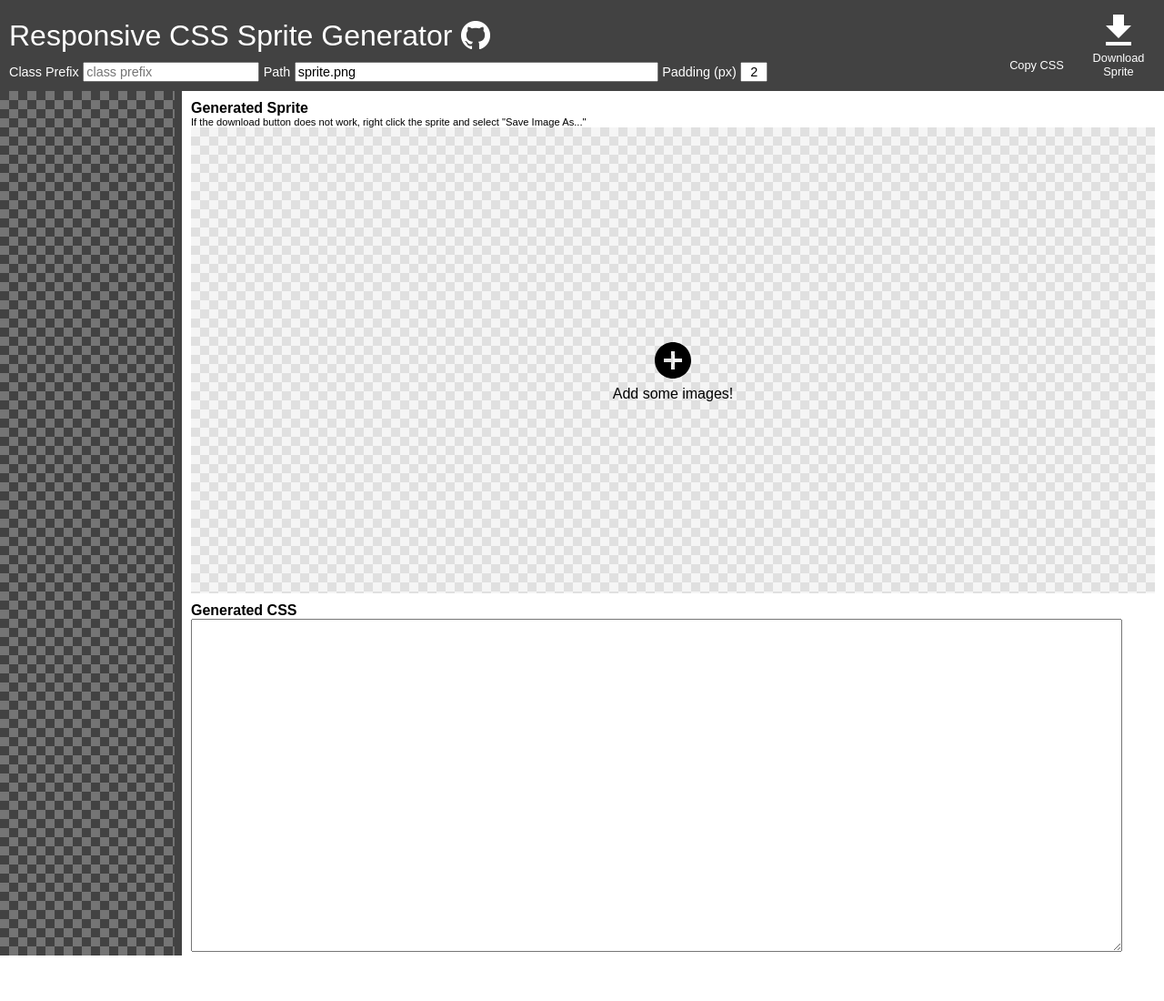
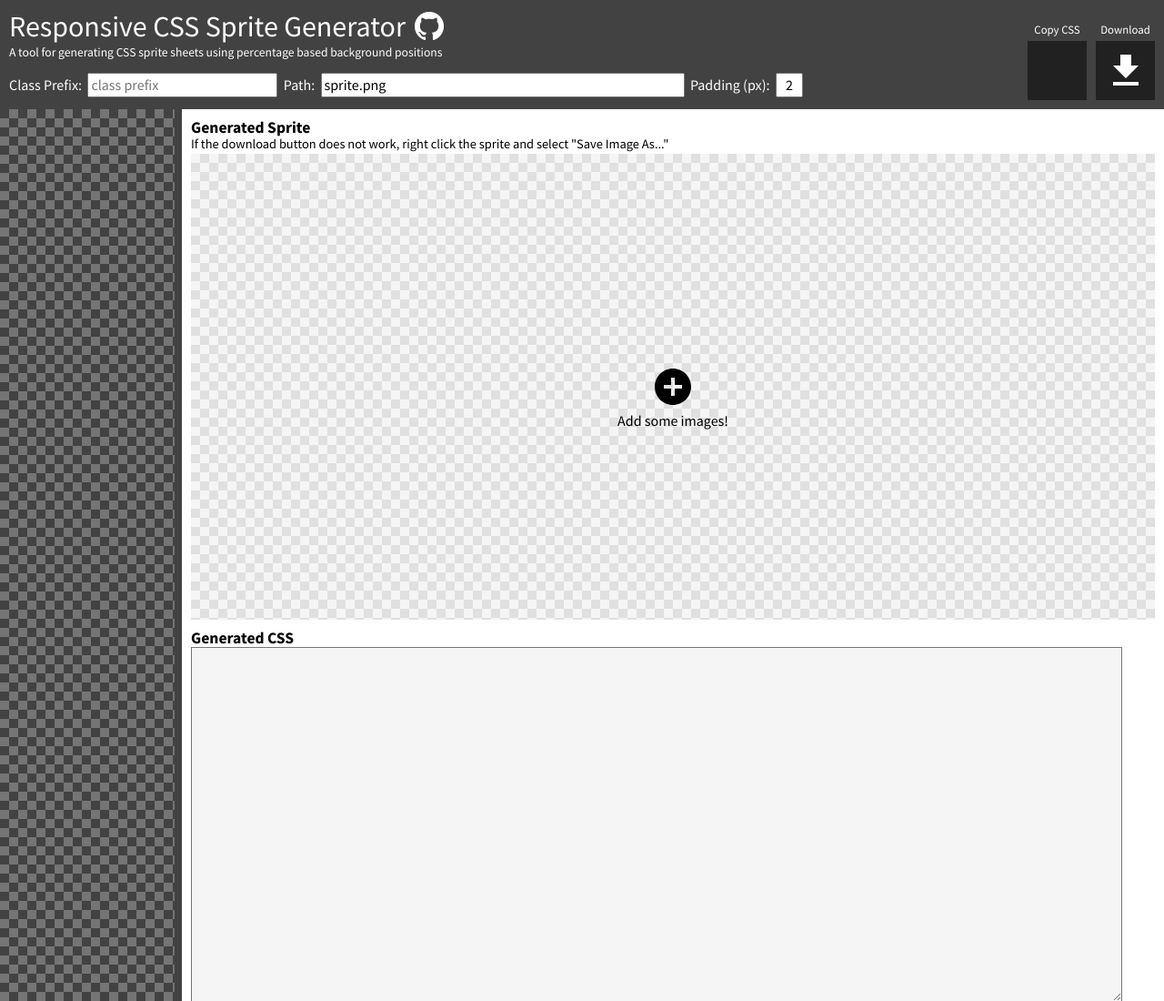
Before and after one commit to eivers88/responsive-css-sprite-generator, a website built with webpack: page index.html in a window 1280 px wide. Shown: the top 1100 px of the page at 91% size. Before the commit the page ends 1050 px from the top, so only its background shows below. Built offline with nearby package versions, Linux system fonts and the light colour scheme; files whose address does not match are found by name.

Commit message:
style updates

```diff
--- a/assets/styles/main.scss
+++ b/assets/styles/main.scss
@@ -1,5 +1,6 @@
 html {
   box-sizing: border-box;
+  font-family: 'Source Sans Pro', sans-serif;
 }
 
 *, *:before, *:after {
@@ -15,12 +16,12 @@ canvas {
 }
 
 .page-wrap {
-  padding-top: 100px;
+  padding-top: 120px;
   position: relative;
   height: 100%;
 }
 header {
-  height: 100px;
+  height: 120px;
   width: 100%;
   min-width: 1024px;
   background-color: #424242;
@@ -30,12 +31,20 @@ header {
 
   h1 {
     font-size: 2em;
-    margin: 10px 0;
+    margin: 0 0 2px;
     color: #ffffff;
     font-weight: normal;
   }
+  h2 {
+    font-size: 0.85em;
+    color: #FFFFFF;
+    font-weight: normal;
+    margin: 0 0 15px;
+  }
   input {
-    font-size: 0.9em;
+    font-size: 1em;
+    padding: 2px;
+    font-family: 'Source Sans Pro', sans-serif;
     &:last-child {
       width: 30px;
       text-align: center;
@@ -46,7 +55,7 @@ header {
   }
   label {
     color: #ffffff;
-    font-size: 0.9em;
+    font-size: 1em;
   }
 }
 .content {
@@ -123,6 +132,9 @@ header {
 
 .output {
   padding: 10px 10px 0 210px;
+  b {
+    font-size: 1.1em;
+  }
 }
 
 .add-files-btn {
@@ -186,52 +198,46 @@ header {
 
 textarea {
   width: 1024px;
+  font-family: 'Source Sans Pro', sans-serif;
+  padding: 10px 8px;
+  background-color: #F5F5F5;
 }
-
+.button {
+  width: 65px;
+  height: 65px;
+  //border-radius: 5px;
+  cursor: pointer;
+  transition: background-color 300ms ease;
+  &:hover {
+    background-color: #00E5FF;
+  }
+  span {
+    display: block;
+    position: absolute;
+    left: 0;
+    bottom: 100%;
+    width: 100%;
+    font-size: 0.8em;
+    color: #ffffff;
+    text-align: center;
+    padding-bottom: 5px;
+  }
+}
 .download {
   position: absolute;
-  top: 10px;
+  bottom: 10px;
   right: 10px;
-  width: 80px;
-  height: 48px;
-  background: transparent url('../img/ic_file_download_white_48px.svg') center 0 no-repeat;
-  cursor: pointer;
-  span {
-    font-size: 0.8em;
-    color: #ffffff;
-    width: 80px;
-    text-align: center;
-    position: absolute;
-    left: 0;
-    top: 46px;
-  }
-  &:active {
-       transform: scale(0.9);
-  }
+  background: #212121 url('../img/ic_file_download_white_48px.svg') center center no-repeat;
 }
 .download-info {
-  font-size: 0.7em;
+  font-size: 0.9em;
+  margin-bottom: 2px;
 }
 .copy {
   position: absolute;
-  top: 10px;
-  right: 100px;
-  width: 80px;
-  height: 48px;
-  background: transparent url('../img/ic_content_copy_white_48px.svg') center 0 no-repeat;
-  cursor: pointer;
-  span {
-    font-size: 0.8em;
-    color: #ffffff;
-    width: 80px;
-    text-align: center;
-    position: absolute;
-    left: 0;
-    top: 54px;
-  }
-  &:active {
-    transform: scale(0.9);
-  }
+  bottom: 10px;
+  right: 85px;
+  background: #212121 url('../img/ic_content_copy_white_48px.svg') center center no-repeat;
 }
 .github {
   position: relative;
@@ -243,5 +249,5 @@ textarea {
   height: 32px;
 }
 .dimensions {
-  font-size: 0.8em;
+  font-size: 0.9em;
 }
--- a/index.html
+++ b/index.html
@@ -8,24 +8,27 @@
     <meta name="keywords" content="Responsive,CSS,Sprite,Generator,Generated,Tool">
     <meta name="author" content="Aaron Eivers">
     <script src="assets/js/vendor/modernizr.js"></script>
+    <link href="https://fonts.googleapis.com/css?family=Source+Sans+Pro:400,700" rel="stylesheet">
     <link rel="stylesheet" href="assets/styles/normalize.css">
     <link rel="stylesheet" href="assets/styles/main.css">
+    <link rel="icon" href="./favicon.ico?v=2" />
 </head>
 
 <body>
     <header>
         <h1>Responsive CSS Sprite Generator<a class="github" href="https://github.com/eivers88/responsive-css-sprite-generator" target="_blank"></a></h1>
-        <div id="download" class="download">
-            <span>Download Sprite</span>
+        <h2>A tool for generating CSS sprite sheets using percentage based background positions</h2>
+        <div id="download" class="download button">
+            <span>Download</span>
         </div>
-        <div id="copy" class="copy" data-clipboard-target="#css">
+        <div id="copy" class="copy button" data-clipboard-target="#css">
             <span>Copy CSS</span>
         </div>
-        <label for="prefix">Class Prefix</label>
+        <label for="prefix">Class Prefix:&nbsp;</label>
         <input id="prefix" type="text" name="prefix" placeholder="class prefix" value="">
-        <label for="path">Path</label>
+        <label for="path">&nbsp;Path:&nbsp;</label>
         <input id="path" class="path-input" type="text" name="path" placeholder="path" value="sprite.png">
-        <label for="padding">Padding (px)</label>
+        <label for="padding">&nbsp;Padding (px):&nbsp;</label>
         <input id="padding" type="text" name="padding" placeholder="padding" maxlength="2" value="2">
     </header>
 
```
Also changed, not shown: assets/styles/main.css, assets/styles/normalize.css, favicon.ico (added).
